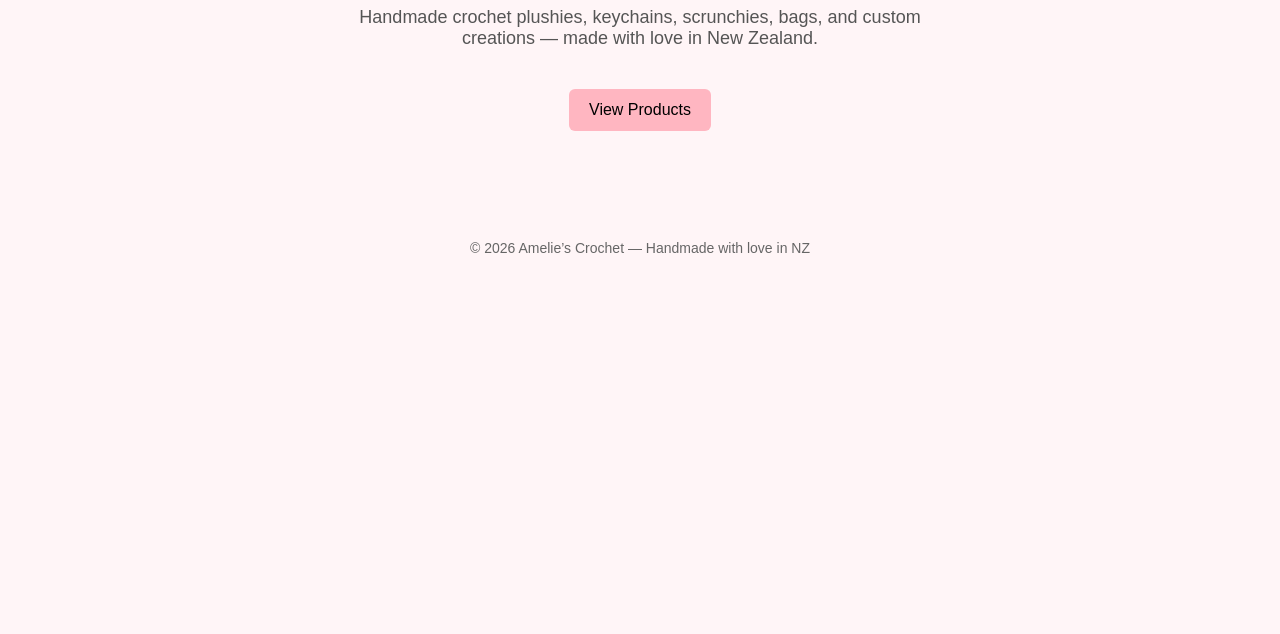
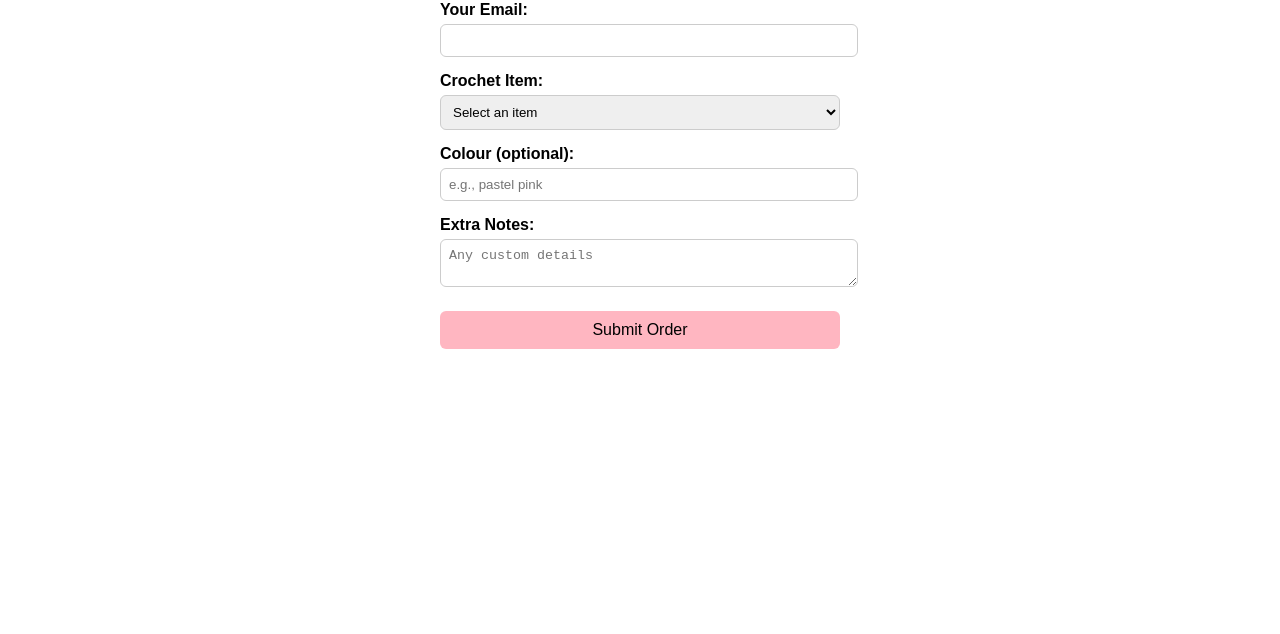
Before and after one commit to ameliegraves7-stack/Amelie_Crochet.github.io, a plain HTML site: page index.html in a window 1280 px wide. Shown: the part 166-800 px from the top of the page. Drawn offline with Linux system fonts and the light colour scheme.

Commit message:
Update index.html

```diff
--- a/index.html
+++ b/index.html
@@ -2,114 +2,88 @@
 <html>
 <head>
   <meta charset="UTF-8">
-  <title>Amelie’s Crochet</title>
+  <title>Crochet Order Form</title>
 
   <style>
-    body {
+    .order-form {
+      max-width: 400px;
+      margin: 0 auto;
+      padding: 20px;
       font-family: Arial, sans-serif;
-      background: #fff5f7;
-      margin: 0;
-      padding: 0;
     }
 
-    /* Header */
-    .navbar {
-      display: flex;
-      justify-content: space-between;
-      align-items: center;
-      padding: 15px 25px;
-      background: #ffb6c1;
-      box-shadow: 0 2px 6px rgba(0,0,0,0.1);
+    .order-form h2 {
+      text-align: center;
+      margin-bottom: 20px;
     }
 
-    .nav-logo {
-      font-size: 20px;
+    .order-form label {
+      display: block;
+      margin-top: 15px;
       font-weight: bold;
-      color: #333;
-      text-decoration: none;
     }
 
-    .nav-links a {
-      margin-left: 20px;
-      text-decoration: none;
-      color: #333;
-      font-size: 16px;
+    .order-form input,
+    .order-form select,
+    .order-form textarea {
+      width: 100%;
+      padding: 8px;
+      margin-top: 5px;
+      border-radius: 6px;
+      border: 1px solid #ccc;
     }
 
-    .nav-links a:hover {
-      color: #000;
+    .order-form button {
+      margin-top: 20px;
+      width: 100%;
+      padding: 10px;
+      background: #ffb6c1;
+      border: none;
+      border-radius: 6px;
+      font-size: 16px;
+      cursor: pointer;
     }
 
-    /* Homepage content */
-    .home {
-      text-align: center;
-      padding: 40px;
-    }
-
-    .home h1 {
-      font-size: 32px;
-      color: #333;
-    }
-
-    .home p {
-      font-size: 18px;
-      color: #555;
-      max-width: 600px;
-      margin: 20px auto;
-    }
-
-    .home a {
-      display: inline-block;
-      margin-top: 20px;
-      padding: 12px 20px;
-      background: #ffb6c1;
-      border-radius: 6px;
-      text-decoration: none;
-      color: black;
-      font-size: 16px;
-    }
-
-    .home a:hover {
+    .order-form button:hover {
       background: #ffa3b0;
-    }
-
-    /* Footer */
-    footer {
-      text-align: center;
-      padding: 15px;
-      margin-top: 40px;
-      background: #fff5f7;
-      color: #666;
-      font-size: 14px;
     }
   </style>
 </head>
 
 <body>
 
-  <!-- HEADER -->
-  <header>
-    <nav class="navbar">
-      <a href="index.html" class="nav-logo">Amelie’s Crochet</a>
-      <div class="nav-links">
-        <a href="index.html">Home</a>
-        <a href="products.html">Products</a>
-        <a href="order.html">Order</a>
-      </div>
-    </nav>
-  </header>
+  <form action="https://formspree.io/f/xzdljnen" method="POST" class="order-form">
+    <h2>Place Your Crochet Order</h2>
 
-  <!-- HOMEPAGE CONTENT -->
-  <div class="home">
-    <h1>Welcome to Amelie’s Crochet</h1>
-    <p>Handmade crochet plushies, keychains, scrunchies, bags, and custom creations — made with love in New Zealand.</p>
-    <a href="products.html">View Products</a>
-  </div>
+    <label>Your Name:
+      <input type="text" name="name" required>
+    </label>
 
-  <!-- FOOTER -->
-  <footer>
-    <p>© 2026 Amelie’s Crochet — Handmade with love in NZ</p>
-  </footer>
+    <label>Your Email:
+      <input type="email" name="email" required>
+    </label>
+
+    <label>Crochet Item:
+      <select name="item" required>
+        <option value="">Select an item</option>
+        <option value="plushie">Plushie</option>
+        <option value="keychain">Keychain</option>
+        <option value="scrunchie">Scrunchie</option>
+        <option value="bag">Bag</option>
+        <option value="custom">Custom Request</option>
+      </select>
+    </label>
+
+    <label>Colour (optional):
+      <input type="text" name="colour" placeholder="e.g., pastel pink">
+    </label>
+
+    <label>Extra Notes:
+      <textarea name="notes" placeholder="Any custom details"></textarea>
+    </label>
+
+    <button type="submit">Submit Order</button>
+  </form>
 
 </body>
 </html>
```
